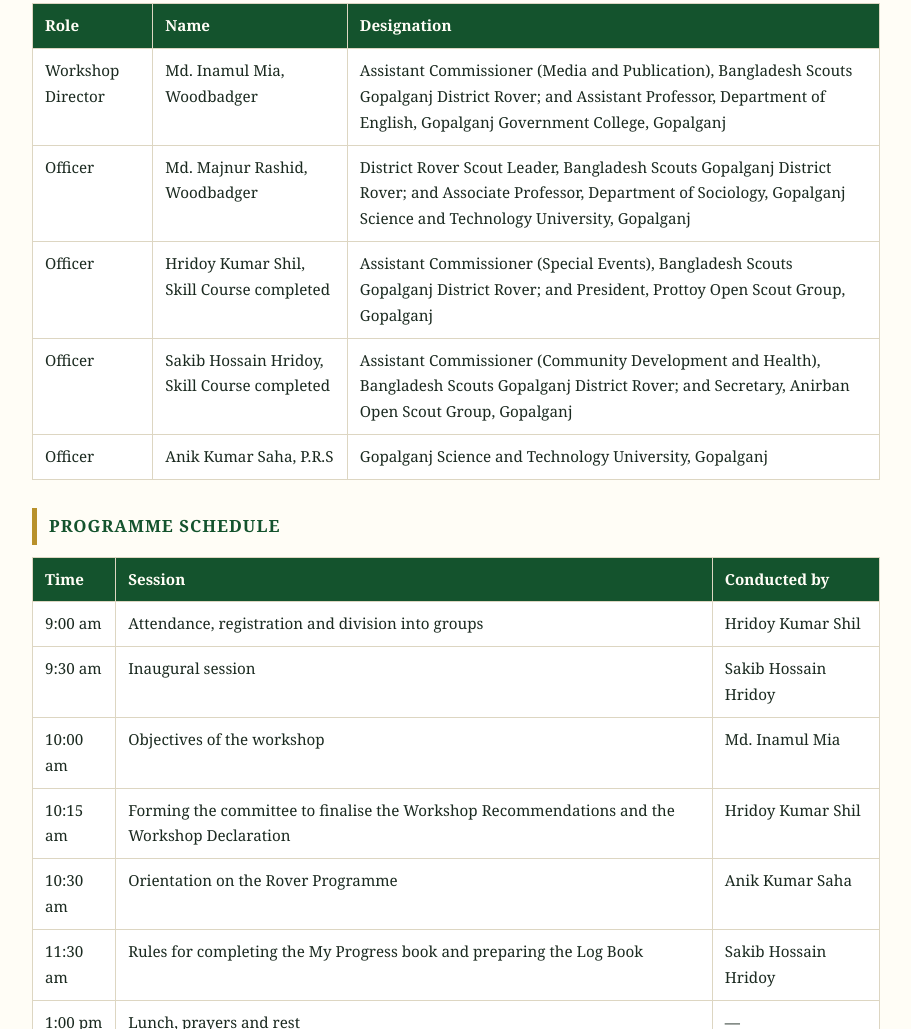
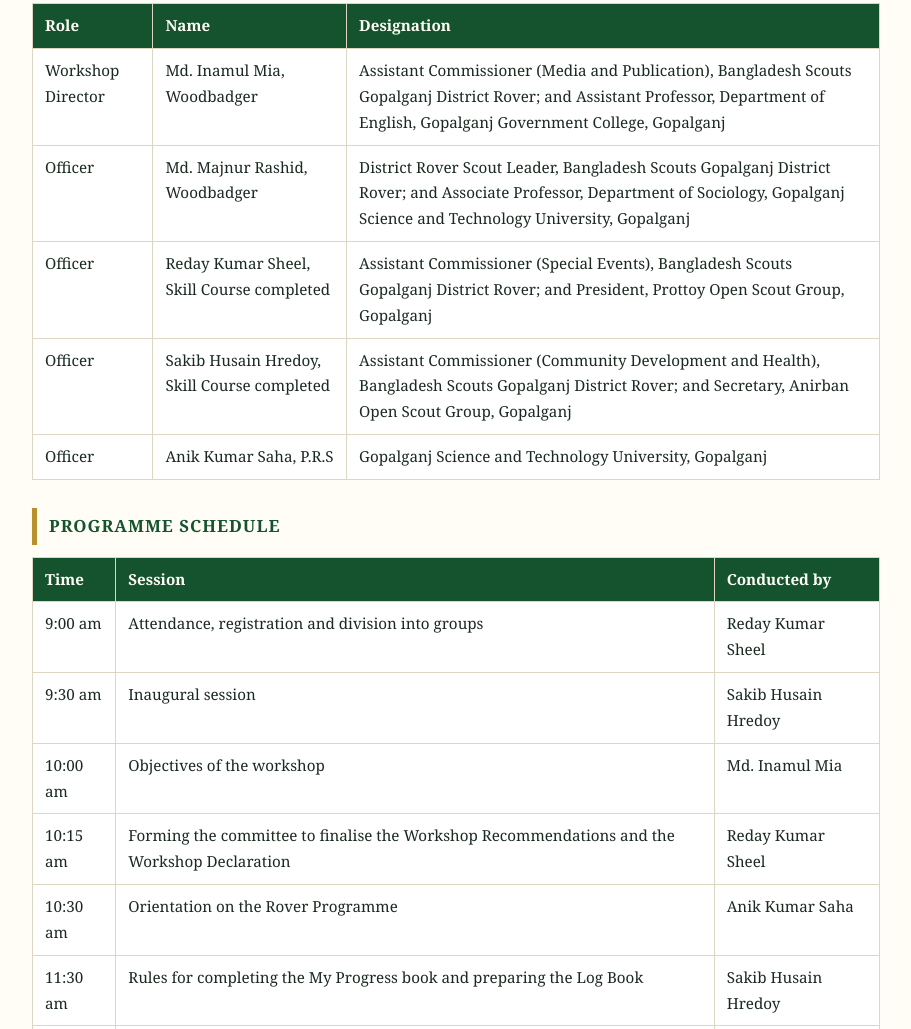
Before and after one commit to gopalganjrover/prs26, a plain HTML site: page index.html in a window 1280 px wide. Shown: the part 1478-2507 px from the top of the page, without its empty margins (184-1095 px from the left). Drawn offline with Linux system fonts and the light colour scheme.

Commit message:
Add files via upload

```diff
--- a/index.html
+++ b/index.html
@@ -113,26 +113,26 @@
    "Assistant Commissioner (Media and Publication), Bangladesh Scouts Gopalganj District Rover; and Assistant Professor, Department of English, Gopalganj Government College, Gopalganj"],
   ["Officer", "Md. Majnur Rashid, Woodbadger",
    "District Rover Scout Leader, Bangladesh Scouts Gopalganj District Rover; and Associate Professor, Department of Sociology, Gopalganj Science and Technology University, Gopalganj"],
-  ["Officer", "Hridoy Kumar Shil, Skill Course completed",
+  ["Officer", "Reday Kumar Sheel, Skill Course completed",
    "Assistant Commissioner (Special Events), Bangladesh Scouts Gopalganj District Rover; and President, Prottoy Open Scout Group, Gopalganj"],
-  ["Officer", "Sakib Hossain Hridoy, Skill Course completed",
+  ["Officer", "Sakib Husain Hredoy, Skill Course completed",
    "Assistant Commissioner (Community Development and Health), Bangladesh Scouts Gopalganj District Rover; and Secretary, Anirban Open Scout Group, Gopalganj"],
   ["Officer", "Anik Kumar Saha, P.R.S",
    "Gopalganj Science and Technology University, Gopalganj"]
 ];
 
 const SCHEDULE = [
-  ["9:00 am", "Attendance, registration and division into groups", "Hridoy Kumar Shil"],
-  ["9:30 am", "Inaugural session", "Sakib Hossain Hridoy"],
+  ["9:00 am", "Attendance, registration and division into groups", "Reday Kumar Sheel"],
+  ["9:30 am", "Inaugural session", "Sakib Husain Hredoy"],
   ["10:00 am", "Objectives of the workshop", "Md. Inamul Mia"],
-  ["10:15 am", "Forming the committee to finalise the Workshop Recommendations and the Workshop Declaration", "Hridoy Kumar Shil"],
+  ["10:15 am", "Forming the committee to finalise the Workshop Recommendations and the Workshop Declaration", "Reday Kumar Sheel"],
   ["10:30 am", "Orientation on the Rover Programme", "Anik Kumar Saha"],
-  ["11:30 am", "Rules for completing the My Progress book and preparing the Log Book", "Sakib Hossain Hridoy"],
+  ["11:30 am", "Rules for completing the My Progress book and preparing the Log Book", "Sakib Husain Hredoy"],
   ["1:00 pm", "Lunch, prayers and rest", "—"],
   ["2:00 pm", "Methods of earning the P.R.S Award", "Anik Kumar Saha"],
   ["3:30 pm", "Identifying the obstacles to earning the P.R.S Award and determining the remedies (group work)", "Md. Majnur Rashid"],
   ["4:00 pm", "Prayers", "—"],
-  ["4:15 pm", "Reading of the Workshop Recommendations and the Workshop Declaration", "Hridoy Kumar Shil"],
+  ["4:15 pm", "Reading of the Workshop Recommendations and the Workshop Declaration", "Reday Kumar Sheel"],
   ["4:30 pm", "Expectations from the participants, open discussion, distribution of certificates and closing ceremony", "Md. Inamul Mia"],
   ["5:00 pm", "Close of the workshop", "—"]
 ];
```
